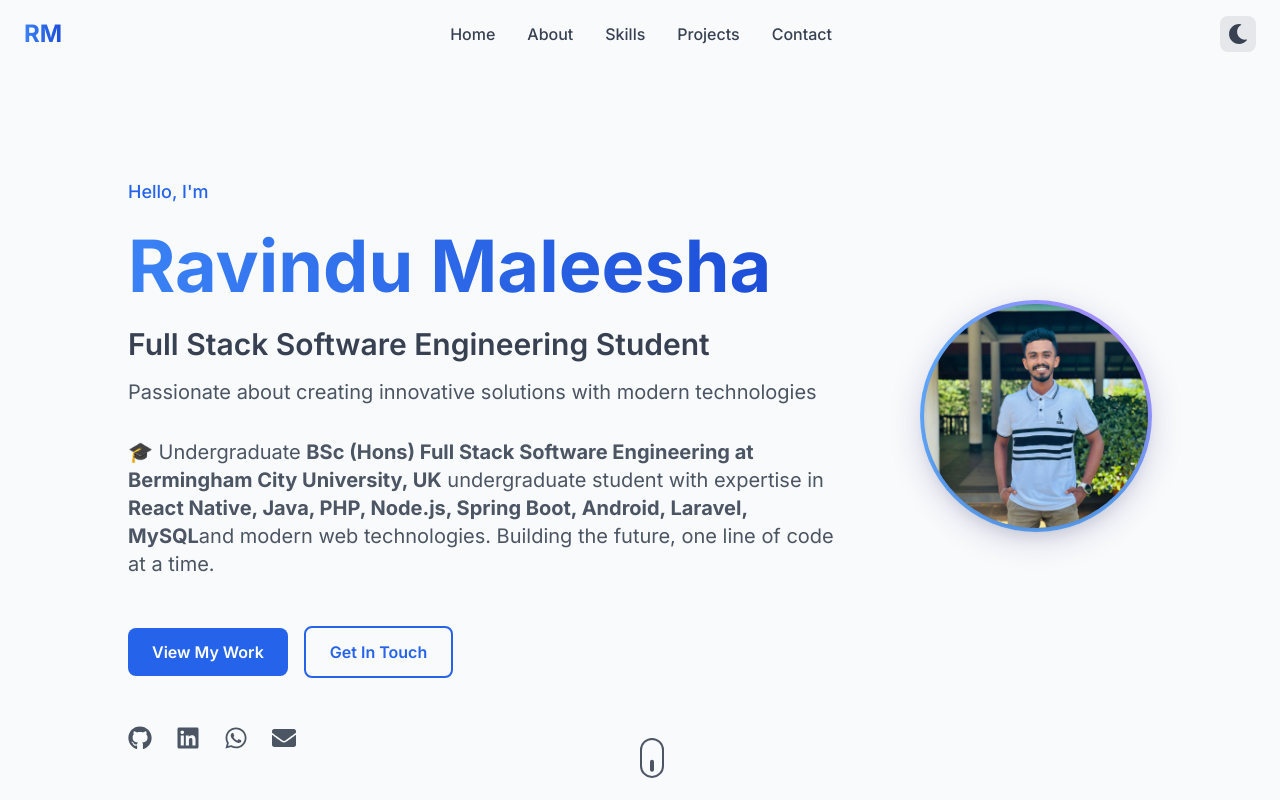
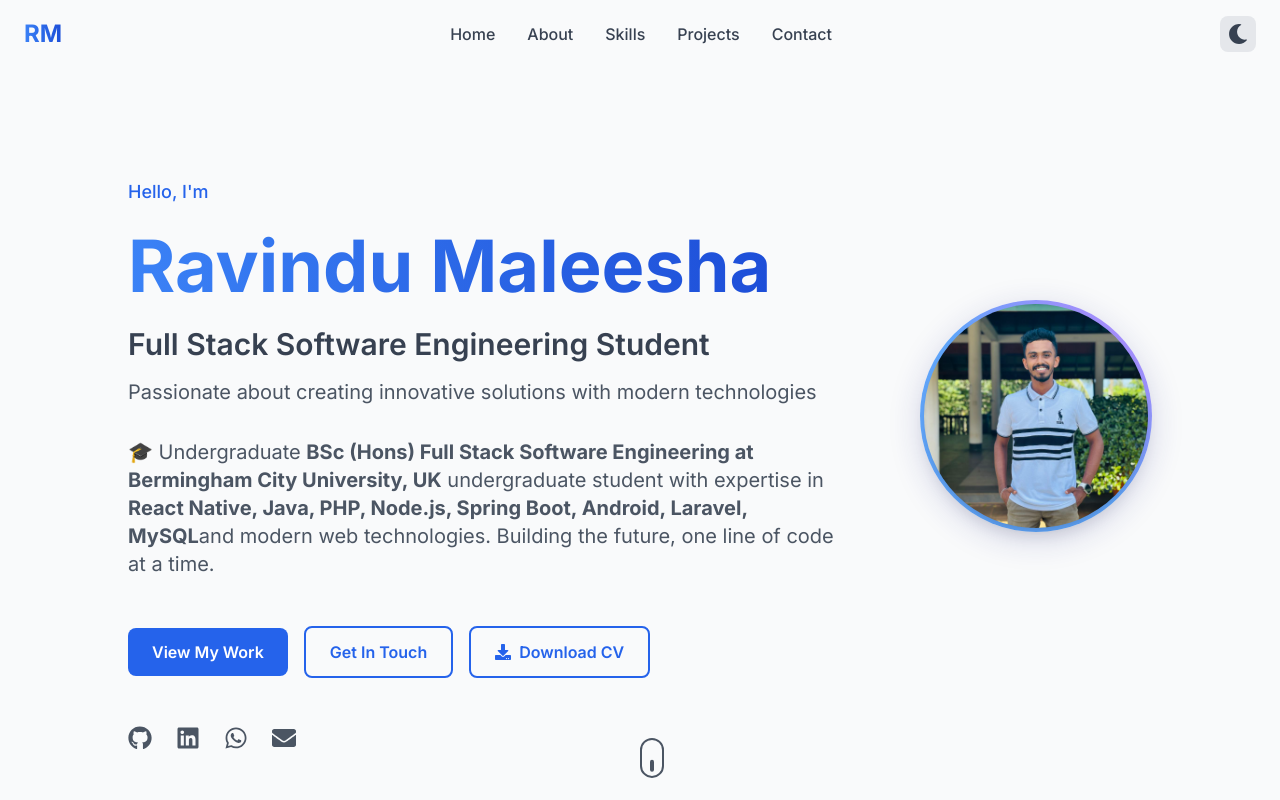
Before and after one commit to rv0627/Portfolio-Ravindu-Maleesha, a React (Create React App) app: page / in a window 1280 px wide. Shown: the top 800 px of the page. Built offline with nearby package versions, Linux system fonts and the light colour scheme.

Commit message:
Add downloadable CV

```diff
--- a/src/components/Hero.js
+++ b/src/components/Hero.js
@@ -138,6 +138,14 @@ const Hero = ({ darkMode }) => {
               >
                 Get In Touch
               </motion.a>
+              <a
+                href={process.env.PUBLIC_URL + "/CV.pdf"}
+                download
+                className="btn-secondary inline-flex items-center gap-2"
+                style={{ minWidth: '140px', justifyContent: 'center' }}
+              >
+                <FaDownload /> Download CV
+              </a>
             </motion.div>
 
             {/* Social Links */}
```
Also changed, not shown: 1 other file (tests, documents, lock files or other folders).
